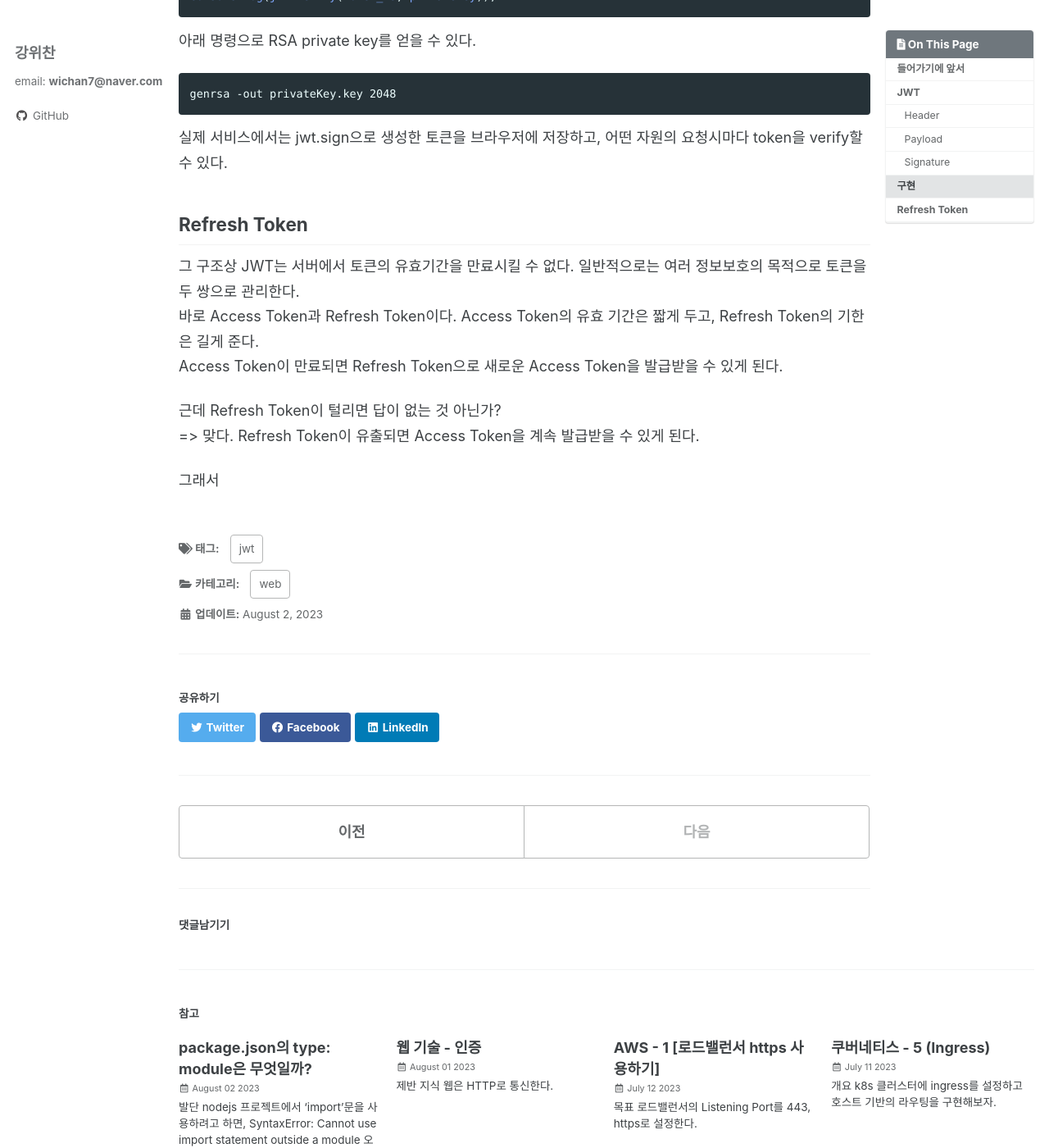
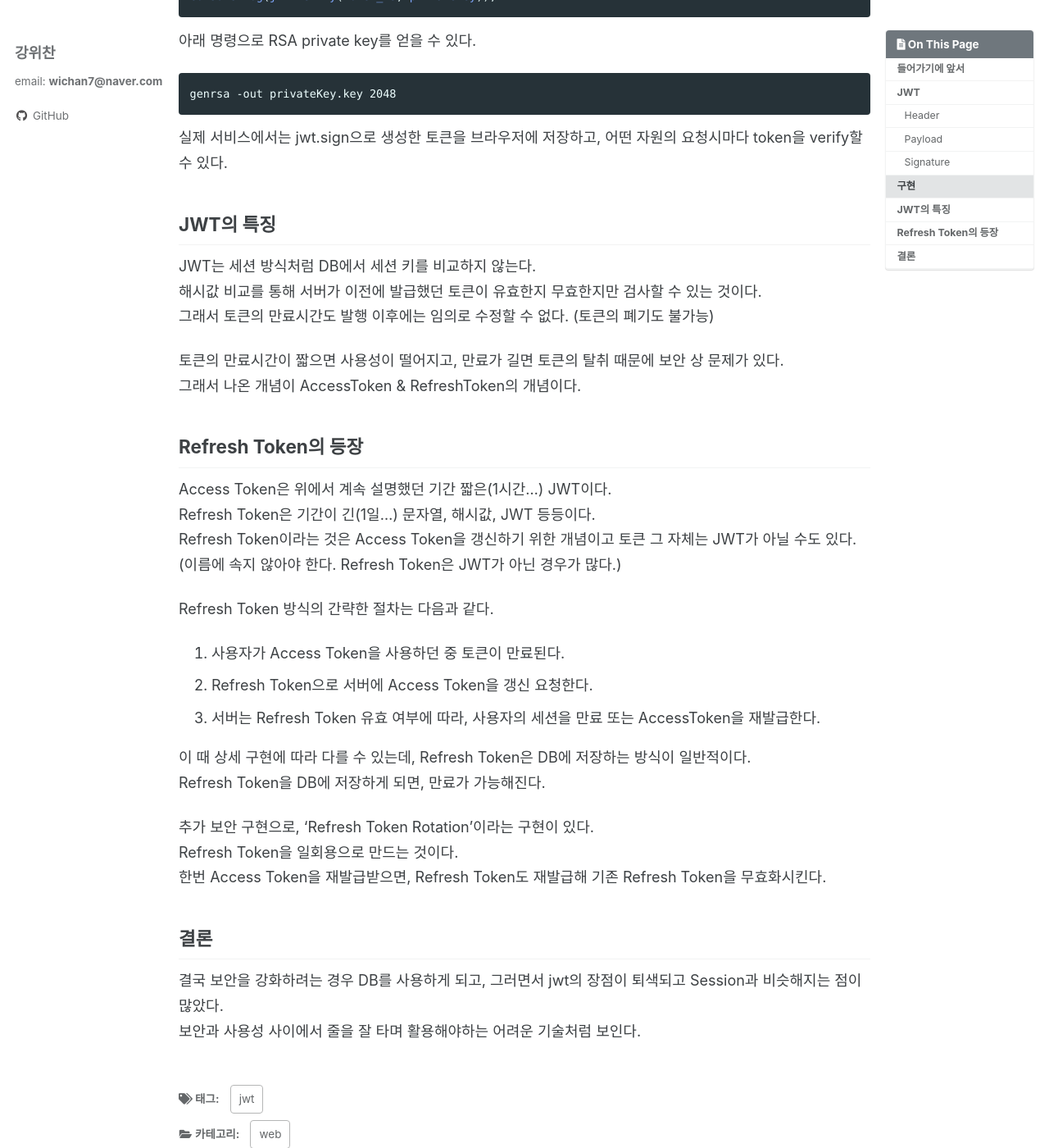
Before and after one commit to wichan7/wichan7.github.io, a Jekyll site: the page built from _posts/2023-08-02-jwt.md, in a window 1280 px wide and 1400 px high, scrolled down 2723 px. Shown: the whole window at 82% size. Built offline with Jekyll 4.4.1, drawn with Linux system fonts in a browser that asks for light colours; cached includes are drawn as plain includes; comment, search, counter and statistics services are not loaded.

Commit message:
modified:   _posts/2023-08-01-web-auth.md modified:   _posts/2023-08-02-jwt.md

```diff
--- a/_posts/2023-08-02-jwt.md
+++ b/_posts/2023-08-02-jwt.md
@@ -100,12 +100,32 @@ genrsa -out privateKey.key 2048
 
 실제 서비스에서는 jwt.sign으로 생성한 토큰을 브라우저에 저장하고, 어떤 자원의 요청시마다 token을 verify할 수 있다.
 
-## Refresh Token
-그 구조상 JWT는 서버에서 토큰의 유효기간을 만료시킬 수 없다. 일반적으로는 여러 정보보호의 목적으로 토큰을 두 쌍으로 관리한다.
-바로 Access Token과 Refresh Token이다. Access Token의 유효 기간은 짧게 두고, Refresh Token의 기한은 길게 준다.
-Access Token이 만료되면 Refresh Token으로 새로운 Access Token을 발급받을 수 있게 된다.
+## JWT의 특징
+JWT는 세션 방식처럼 DB에서 세션 키를 비교하지 않는다.
+해시값 비교를 통해 서버가 이전에 발급했던 토큰이 유효한지 무효한지만 검사할 수 있는 것이다.
+그래서 토큰의 만료시간도 발행 이후에는 임의로 수정할 수 없다. (토큰의 폐기도 불가능)
 
-근데 Refresh Token이 털리면 답이 없는 것 아닌가?
-=> 맞다. Refresh Token이 유출되면 Access Token을 계속 발급받을 수 있게 된다.
+토큰의 만료시간이 짧으면 사용성이 떨어지고, 만료가 길면 토큰의 탈취 때문에 보안 상 문제가 있다.
+그래서 나온 개념이 AccessToken & RefreshToken의 개념이다.
 
-그래서
+## Refresh Token의 등장
+Access Token은 위에서 계속 설명했던 기간 짧은(1시간...) JWT이다.
+Refresh Token은 기간이 긴(1일...) 문자열, 해시값, JWT 등등이다.
+Refresh Token이라는 것은 Access Token을 갱신하기 위한 개념이고 토큰 그 자체는 JWT가 아닐 수도 있다.
+(이름에 속지 않아야 한다. Refresh Token은 JWT가 아닌 경우가 많다.)
+
+Refresh Token 방식의 간략한 절차는 다음과 같다.
+1. 사용자가 Access Token을 사용하던 중 토큰이 만료된다.
+2. Refresh Token으로 서버에 Access Token을 갱신 요청한다.
+3. 서버는 Refresh Token 유효 여부에 따라, 사용자의 세션을 만료 또는 AccessToken을 재발급한다.
+
+이 때 상세 구현에 따라 다를 수 있는데, Refresh Token은 DB에 저장하는 방식이 일반적이다.
+Refresh Token을 DB에 저장하게 되면, 만료가 가능해진다.
+
+추가 보안 구현으로, 'Refresh Token Rotation'이라는 구현이 있다.
+Refresh Token을 일회용으로 만드는 것이다.
+한번 Access Token을 재발급받으면, Refresh Token도 재발급해 기존 Refresh Token을 무효화시킨다.
+
+## 결론
+결국 보안을 강화하려는 경우 DB를 사용하게 되고, 그러면서 jwt의 장점이 퇴색되고 Session과 비슷해지는 점이 많았다.
+보안과 사용성 사이에서 줄을 잘 타며 활용해야하는 어려운 기술처럼 보인다.
```
Also changed, not shown: _posts/2023-08-01-web-auth.md (+1 -1 lines).
